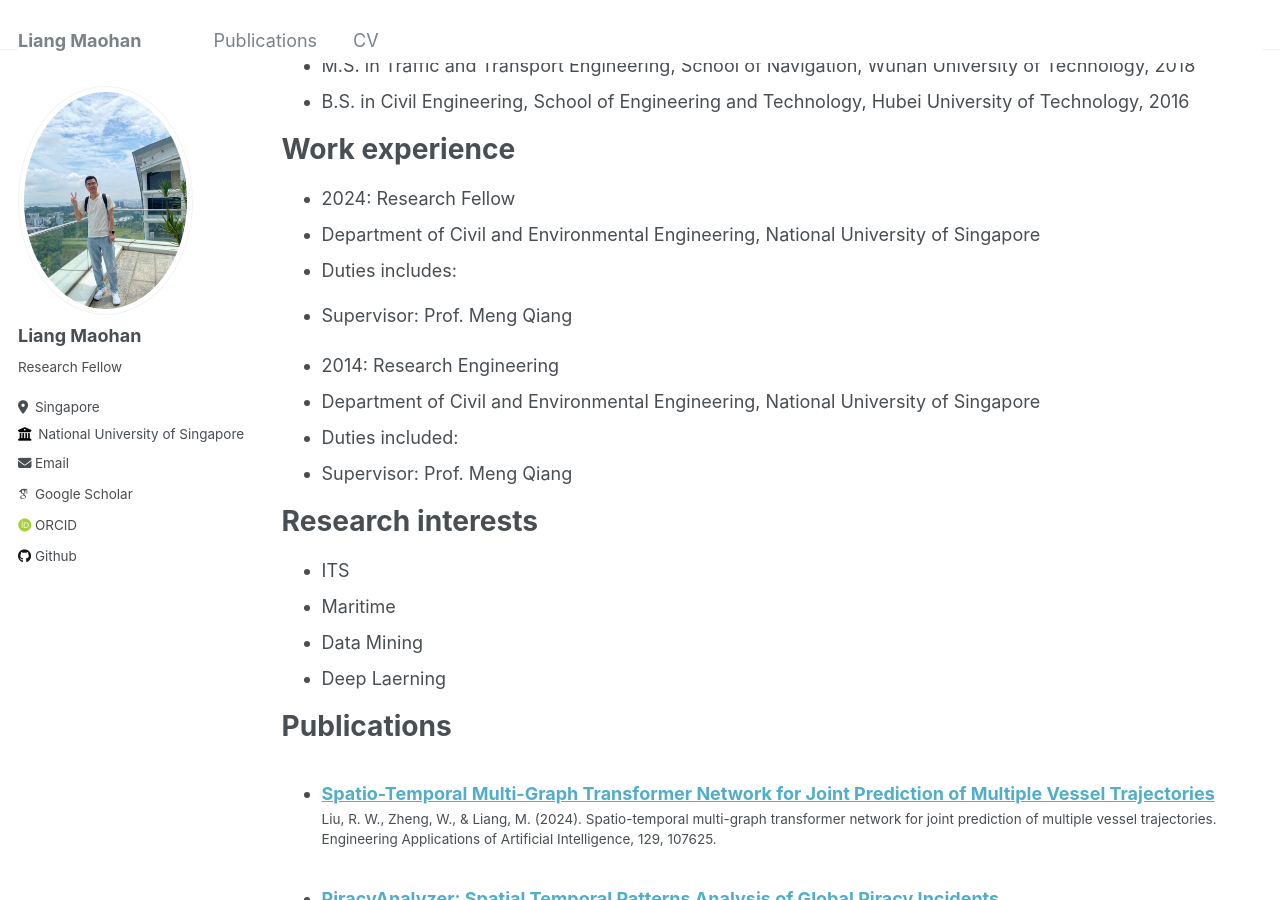
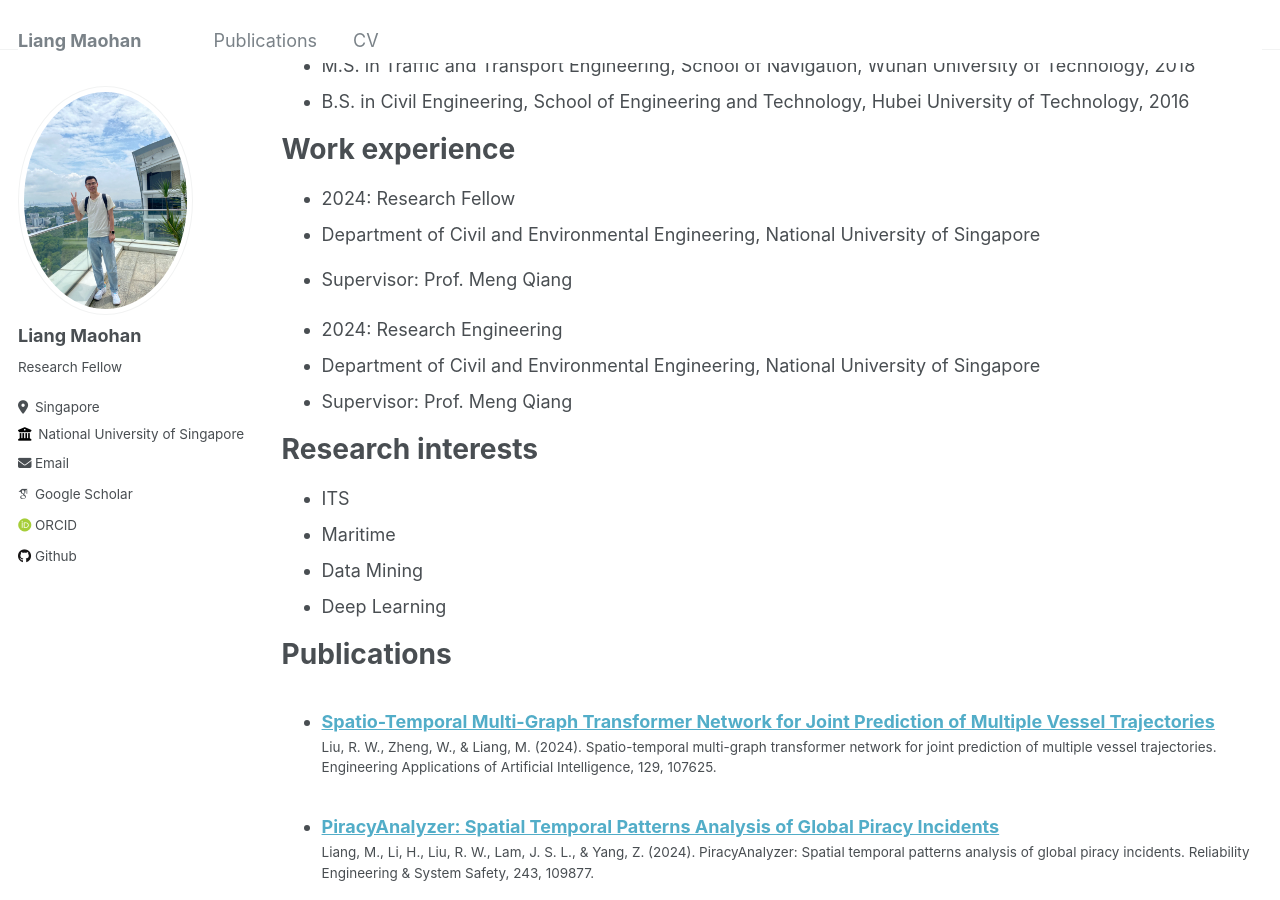
Before and after one commit to maohliang/nus.github.io, a Jekyll site: the page built from _pages/cv.md, in a window 1280 px wide and 900 px high, scrolled down 191 px. Built offline with Jekyll 4.4.1, drawn with Linux system fonts in a browser that asks for light colours; some web fonts are replaced.

Commit message:
publi update

```diff
--- a/_pages/cv.md
+++ b/_pages/cv.md
@@ -19,12 +19,10 @@ Work experience
 ======
 *  2024: Research Fellow
   * Department of Civil and Environmental Engineering, National University of Singapore
-  * Duties includes:
   * Supervisor: Prof. Meng Qiang
 
-*  2014: Research Engineering
+*  2024: Research Engineering
   * Department of Civil and Environmental Engineering, National University of Singapore
-  * Duties included:
   * Supervisor: Prof. Meng Qiang
 
 
@@ -33,7 +31,7 @@ Research interests
 * ITS
 * Maritime
 * Data Mining
-* Deep Laerning
+* Deep Learning
 
 Publications
 ======
```
